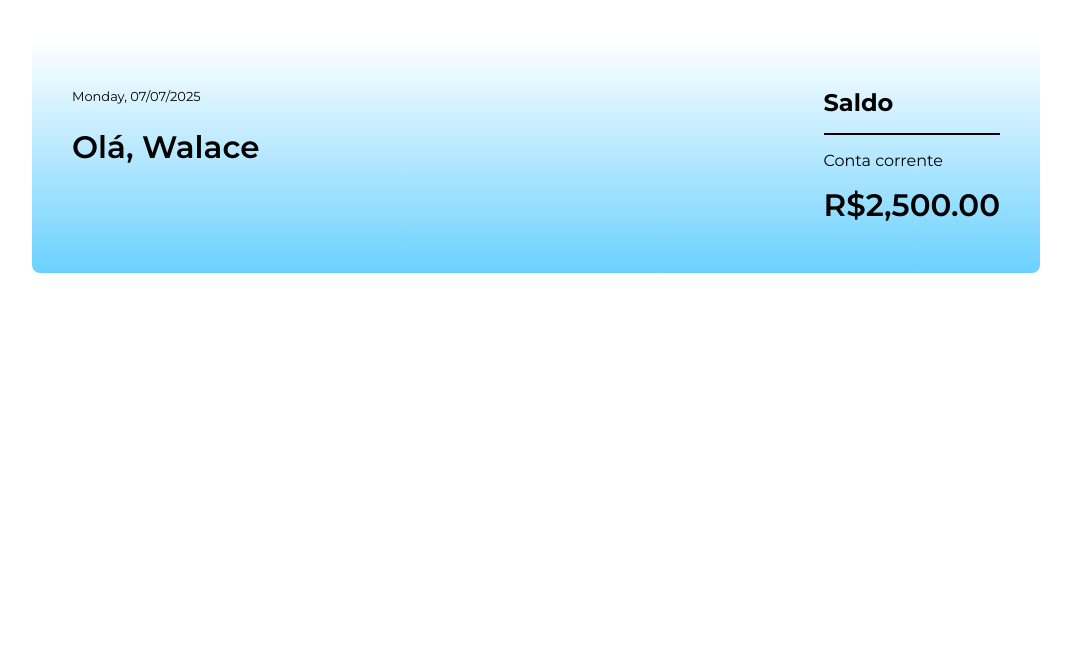
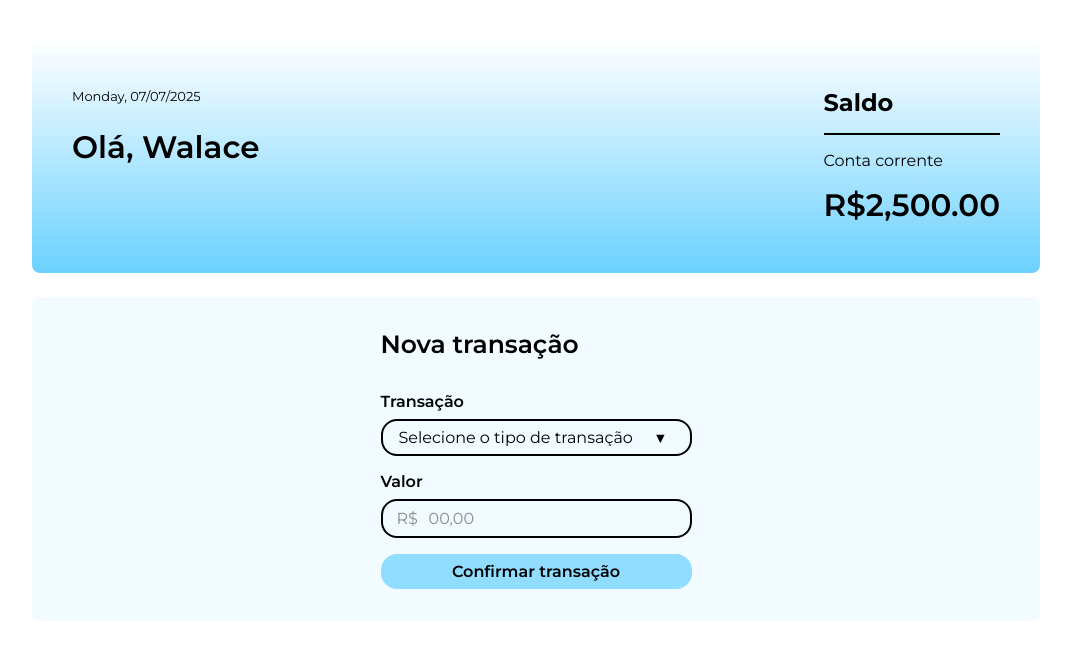
Before and after one commit to walacefex/Angular19, an Angular app in the folder anybank/: page / in a window 1280 px wide. Shown: the top 660 px of the page, without its empty margins (104-1175 px from the left). Built offline with nearby package versions, Linux system fonts and the light colour scheme.

Commit message:
feat: adding form component

```diff
--- a/anybank/src/app/app.html
+++ b/anybank/src/app/app.html
@@ -1,5 +1,6 @@
 <div class="app">
   <div class="banner-form-wrapper">
     <app-banner />
+    <app-form-nova-transacao />
   </div>
 </div>
--- a/anybank/src/app/app.ts
+++ b/anybank/src/app/app.ts
@@ -1,9 +1,10 @@
 import { Component } from '@angular/core';
 import { BannerComponent } from './components/banner/banner.component';
+import { FormNovaTransacaoComponent } from './components/form-nova-transacao/form-nova-transacao.component';
 
 @Component({
   selector: 'app-root',
-  imports: [BannerComponent],
+  imports: [BannerComponent, FormNovaTransacaoComponent],
   templateUrl: './app.html',
   styleUrl: './app.css',
 })
--- /dev/null
+++ b/anybank/src/app/components/form-nova-transacao/form-nova-transacao.component.css
@@ -0,0 +1,130 @@
+.form-wrapper {
+  background: var(--fundo-azul-claro, #f2fbff);
+  border-radius: 0.5rem;
+  padding: 2rem;
+
+  display: flex;
+  justify-content: center;
+  gap: 2rem;
+}
+
+.form {
+  display: flex;
+  flex-direction: column;
+  gap: 2rem;
+  align-items: flex-start;
+}
+
+.titulo {
+  font-size: 1.5625rem;
+  font-weight: 600;
+  line-height: 125%;
+}
+
+.campos {
+  display: flex;
+  flex-direction: column;
+  gap: 1rem;
+}
+
+.campo-grupo {
+  font-size: 1rem;
+  font-weight: 600;
+
+  display: flex;
+  flex-direction: column;
+  gap: 0.5rem;
+}
+
+.campo {
+  border-radius: 1rem;
+  border: 2px solid var(--preto);
+  padding: 0.5rem 1rem;
+  font-weight: 400;
+  font-size: 1rem;
+
+  display: flex;
+  justify-content: center;
+  align-items: center;
+  gap: 0.5rem;
+
+  transition: border 0.3s;
+}
+
+.campo:focus {
+  outline: none;
+  border: 2px solid var(--azul-pressionado);
+}
+
+.select-wrapper {
+  position: relative;
+}
+
+.select-wrapper::after {
+  position: absolute;
+  content: "▼";
+  font-size: 0.9rem;
+  top: 0.625rem;
+  right: 1.5rem;
+}
+
+.select-tipo-transacao {
+  padding-right: 3.5rem;
+  appearance: none;
+  background-color: transparent;
+}
+
+.input-wrapper {
+  position: relative;
+}
+
+.input-wrapper::before {
+  position: absolute;
+  content: "R$";
+  top: 0.5938rem;
+  left: 1rem;
+
+  color: var(--cinza-escuro);
+  font-size: 1rem;
+  font-weight: 400;
+}
+
+.input-wrapper:has(.input-valor-transacao:not(:placeholder-shown))::before {
+  color: var(--preto);
+}
+
+.input-valor-transacao {
+  width: 100%;
+  padding-left: 2.88rem;
+  background-color: transparent;
+}
+
+.input-valor-transacao::placeholder {
+  color: var(--cinza-escuro);
+  font-size: 1rem;
+  font-weight: 400;
+}
+
+.botao-confirmar-transacao {
+  border-radius: 1rem;
+  background: var(--azul-destaques);
+  font-size: 1rem;
+  font-weight: 600;
+  cursor: pointer;
+
+  display: flex;
+  padding: 0.5rem 1rem;
+  justify-content: center;
+  align-items: center;
+  gap: 0.625rem;
+
+  transition: background-color 0.3s;
+}
+
+.botao-confirmar-transacao:hover {
+  background: var(--azul-hover);
+}
+
+.botao-confirmar-transacao:focus {
+  background: var(--azul-pressionado);
+}
--- /dev/null
+++ b/anybank/src/app/components/form-nova-transacao/form-nova-transacao.component.html
@@ -0,0 +1,43 @@
+<main class="form-wrapper">
+  <form (ngSubmit)="aoSubmeter()" class="form" ngNativeValidate>
+    <h2 class="titulo">Nova transação</h2>
+
+    <div class="campos">
+      <label class="campo-grupo">
+        Transação
+        <div class="select-wrapper">
+          <select
+            [(ngModel)]="tipoTransacao"
+            name="tipo-transacao"
+            class="campo select-tipo-transacao"
+            required
+          >
+            <option value="" selected disabled>
+              Selecione o tipo de transação
+            </option>
+            <option value="deposito">Depósito</option>
+            <option value="saque">Saque</option>
+          </select>
+        </div>
+      </label>
+
+      <label class="campo-grupo">
+        Valor
+        <div class="input-wrapper">
+          <input
+            [(ngModel)]="valorTransacao"
+            type="number"
+            min="0.01"
+            step="0.01"
+            placeholder="00,00"
+            name="valor"
+            class="campo input-valor-transacao"
+            required
+          />
+        </div>
+      </label>
+
+      <button class="botao-confirmar-transacao">Confirmar transação</button>
+    </div>
+  </form>
+</main>
--- /dev/null
+++ b/anybank/src/app/components/form-nova-transacao/form-nova-transacao.component.ts
@@ -0,0 +1,21 @@
+import { Component } from '@angular/core';
+import { FormsModule } from '@angular/forms';
+
+@Component({
+  selector: 'app-form-nova-transacao',
+  imports: [FormsModule],
+  templateUrl: './form-nova-transacao.component.html',
+  styleUrl: './form-nova-transacao.component.css',
+})
+export class FormNovaTransacaoComponent {
+  tipoTransacao = '';
+  valorTransacao = '';
+
+  aoSubmeter() {
+    console.log(this.tipoTransacao);
+    console.log(this.valorTransacao);
+
+    this.tipoTransacao = '';
+    this.valorTransacao = '';
+  }
+}
```
